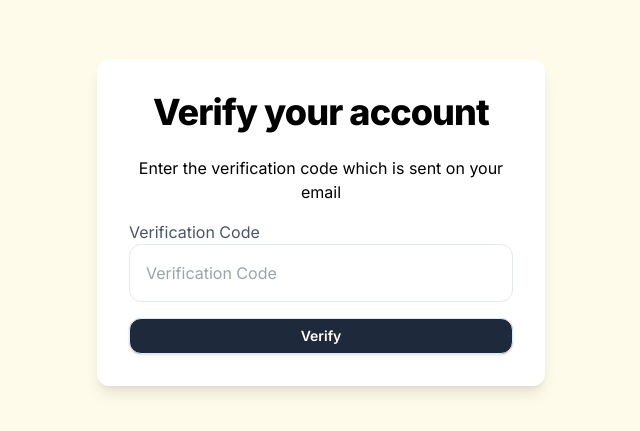
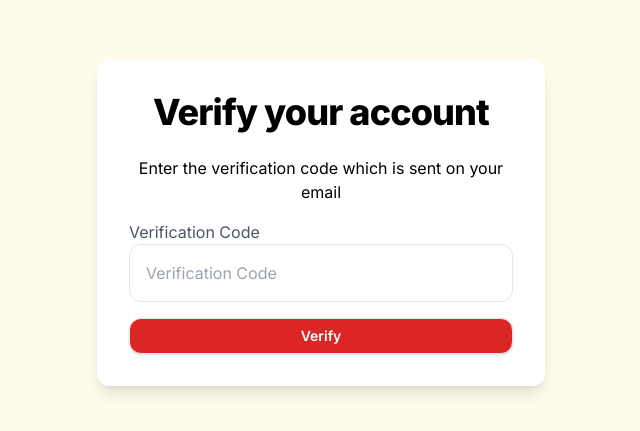
Before and after one commit to husnainalyy/TimeTreasure, a Next.js app: page /verifyCode/1 in a window 1280 px wide. Shown: the part 177-608 px from the top of the page, without its empty margins (319-959 px from the left). Built offline with nearby package versions, Linux system fonts and the light colour scheme.

Commit message:
Update page.tsx

```diff
--- a/src/app/(auth)/verifyCode/[email]/page.tsx
+++ b/src/app/(auth)/verifyCode/[email]/page.tsx
@@ -87,7 +87,7 @@ const VerifyAccount = () => {
                         />
                         {errors.code && <div className="error text-red-800 text-xs font-bold">{errors.code}</div>}
                     </div>
-                    <Button disabled={isSubmitting} type="submit" id="loginSubmit" className="w-full flex justify-center items-center py-3 border font-semibold rounded-xl bg-slate-800 text-white hover:bg-gray-300">
+                    <Button disabled={isSubmitting} type="submit" id="loginSubmit" className="w-full flex justify-center items-center py-3 border font-semibold rounded-xl bg-red-600 text-white hover:bg-blue-900">
                         {isSubmitting ? (
                             <>
                                 <Loader2 className="mr-2 h-4 w-4 animate-spin" />
```
